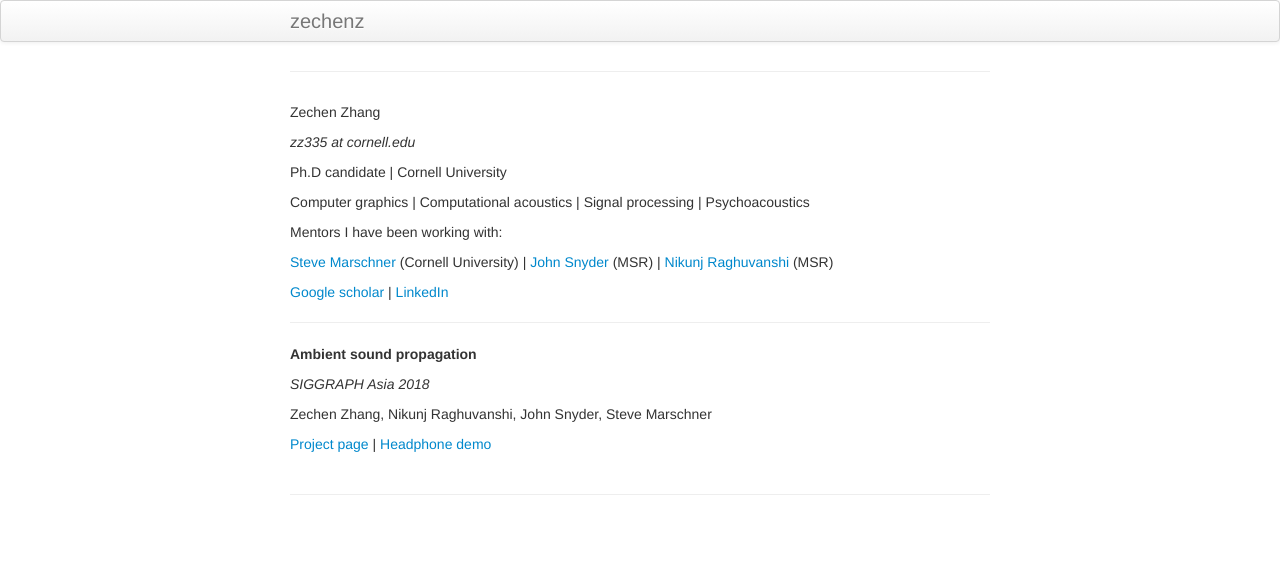
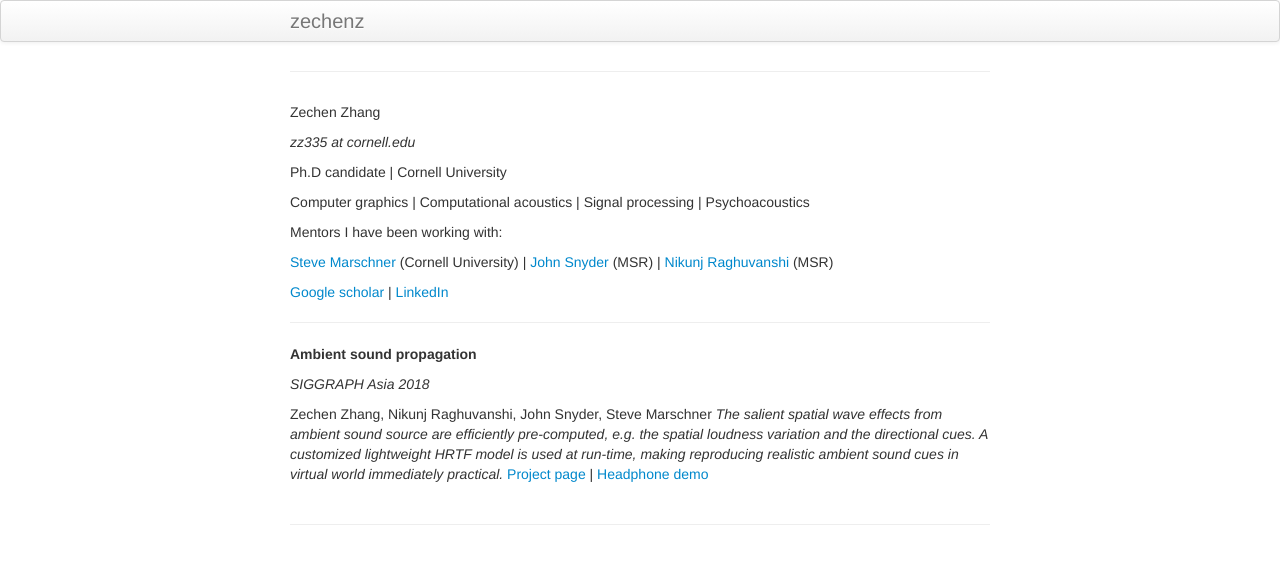
Before and after one commit to ZechenZ/zechenz.github.com, a Jekyll site: the page built from index.md, in a window 1280 px wide. Shown: the top 564 px of the page. Built offline with Jekyll 4.4.1, drawn with Linux system fonts in a browser that asks for light colours.

Commit message:
add ambientsound abstract

```diff
--- a/index.md
+++ b/index.md
@@ -39,7 +39,7 @@ Mentors I have been working with:
  *SIGGRAPH Asia 2018*
 
 Zechen Zhang, Nikunj Raghuvanshi, John Snyder, Steve Marschner
-
+*The salient spatial wave effects from ambient sound source are efficiently pre-computed, e.g. the spatial loudness variation and the directional cues. A customized lightweight HRTF model is used at run-time, making reproducing realistic ambient sound cues in virtual world immediately practical.*
 [Project page](https://zechenz.github.io)
 |
 [Headphone demo](https://zechenz.github.io)
```
